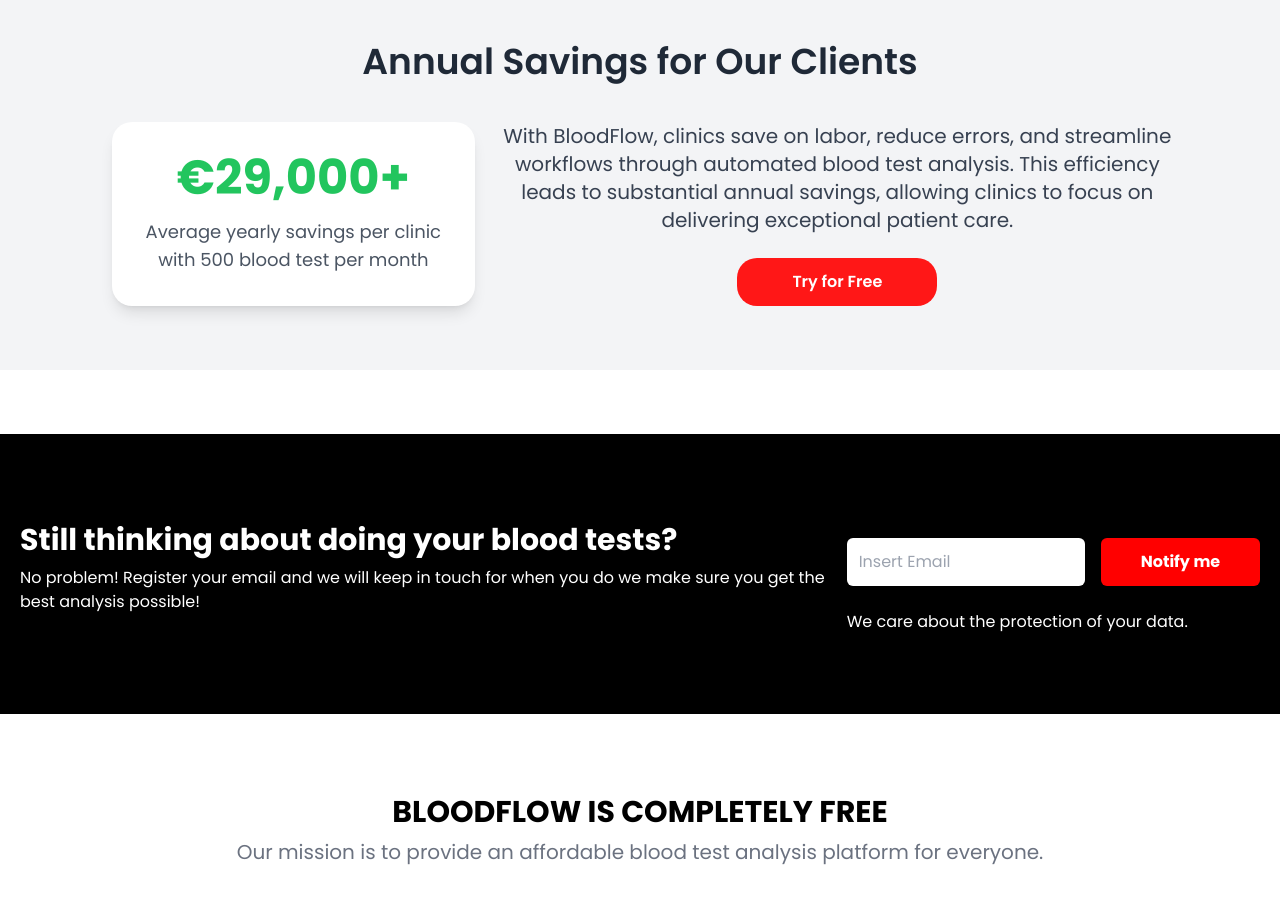
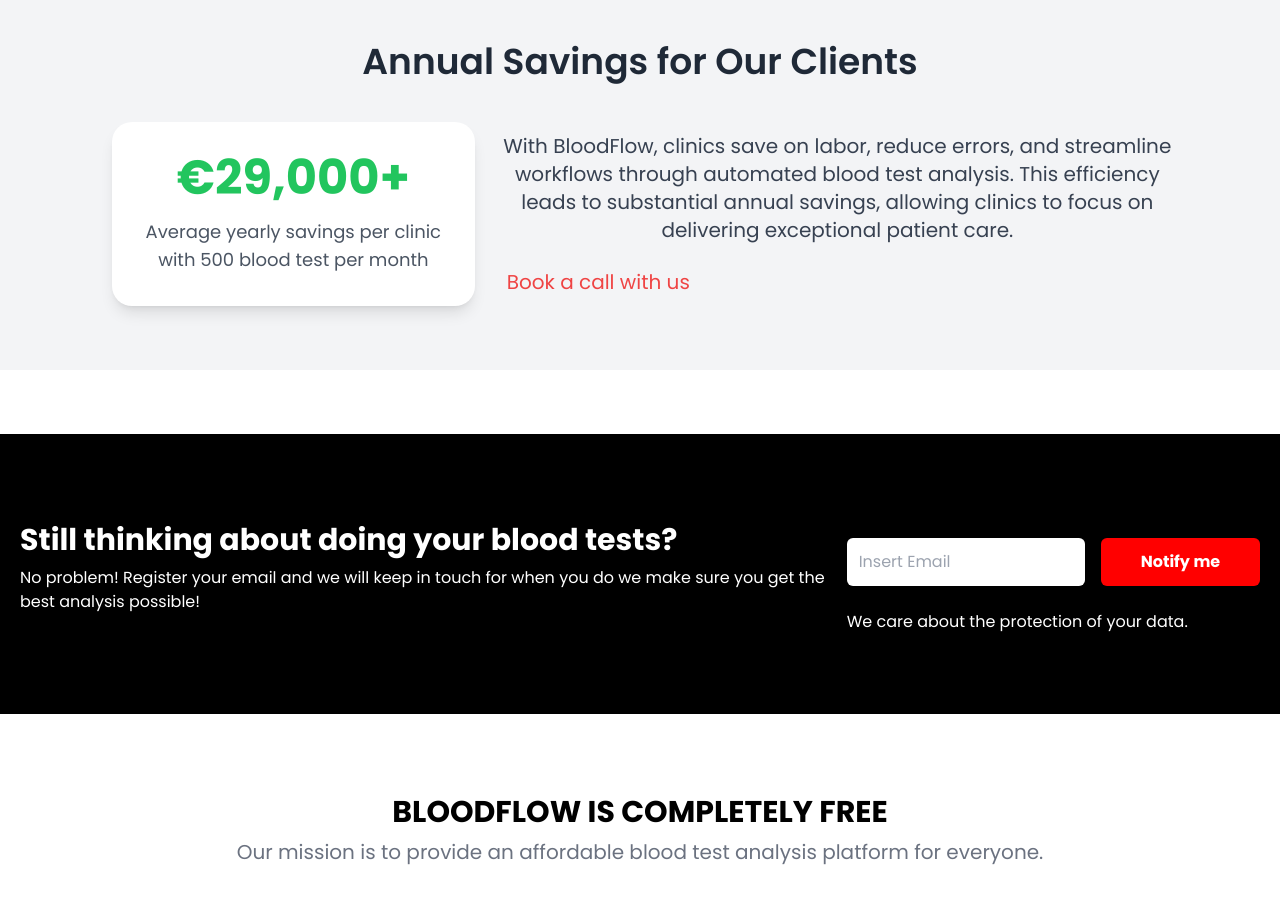
Before and after one commit to tiagodccosta/BloodFlow, a React (Create React App) app in the folder Frontend/: page / in a window 1280 px wide. Shown: the part 3300-4204 px from the top of the page. Built offline with nearby package versions, Linux system fonts and the light colour scheme; no server answers.

Commit message:
Continuing the landing page.

```diff
--- a/Frontend/src/Components/HomePage/Services.jsx
+++ b/Frontend/src/Components/HomePage/Services.jsx
@@ -137,13 +137,15 @@
                         <span className="text-5xl font-bold text-green-500">€29,000+</span>
                         <p className="mt-4 text-lg text-gray-600">Average yearly savings per clinic with 500 blood test per month</p>
                     </div>
-                    <div className="flex-1 text-center mt-8 md:mt-0">
+                    <div className="flex-1 sm:text-left text-center mt-8 md:mt-0">
                         <p className="text-lg sm:text-xl text-gray-700 text-center">
                             With BloodFlow, clinics save on labor, reduce errors, and streamline workflows through automated blood test analysis. This efficiency leads to substantial annual savings, allowing clinics to focus on delivering exceptional patient care.
                         </p>
-                        <button className='bg-[#ff1717] w-[200px] rounded-lg font-semibold hover:scale-y-105 hover:scale-x-105 ease-in-out duration-300 py-3 text-white mt-6'>
-                                <RouterLink to="/signup">{t('buttonHero2')}</RouterLink>
-                        </button>
+                        <a href="https://calendly.com/tiago-costa-bloodflow" target="_blank" rel="noopener noreferrer" className="inline-flex items-center">
+                            <p className="text-red-500 ml-4 text-lg sm:text-xl mt-6 cursor-pointer hover:underline decoration-red-500">
+                                {t('BookDemo')}
+                            </p>
+                        </a>
                     </div>
                 </div>
             </div>
```
